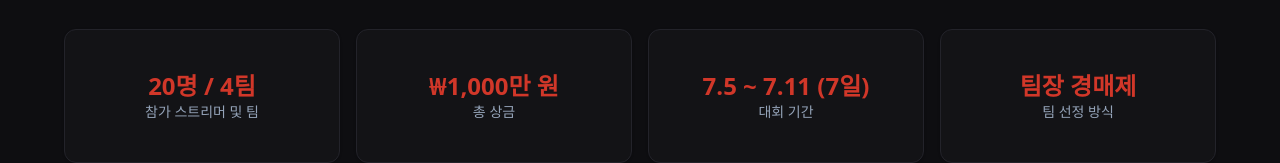
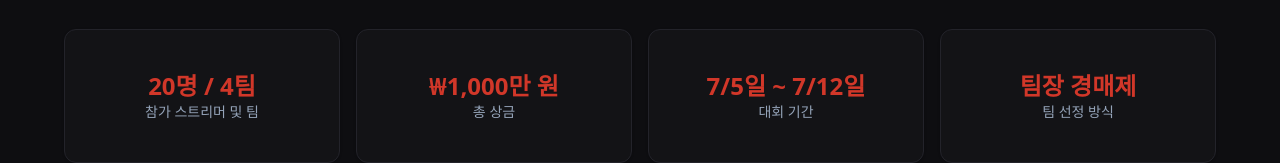
Before and after one commit to k-redstone/siege_king, a Next.js app: page / in a window 1280 px wide. Shown: the part 423-586 px from the top of the page. Built offline with nearby package versions, Linux system fonts and the light colour scheme; no server answers.

Commit message:
chore: 대회정보 수정

```diff
--- a/src/constants/info.ts
+++ b/src/constants/info.ts
@@ -3,7 +3,7 @@ import { IBaseInfo, IMatchInfo, IStreamerInfo } from '@/types/info'
 export const HOME_INFO: IBaseInfo[] = [
   { title: '참가 스트리머 및 팀', label: '20명 / 4팀' },
   { title: '총 상금', label: '₩1,000만 원' },
-  { title: '대회 기간', label: '7.5 ~ 7.11 (7일)' },
+  { title: '대회 기간', label: '7/5일 ~ 7/12일' },
   { title: '팀 선정 방식', label: '팀장 경매제' },
 ] as const
 
```
